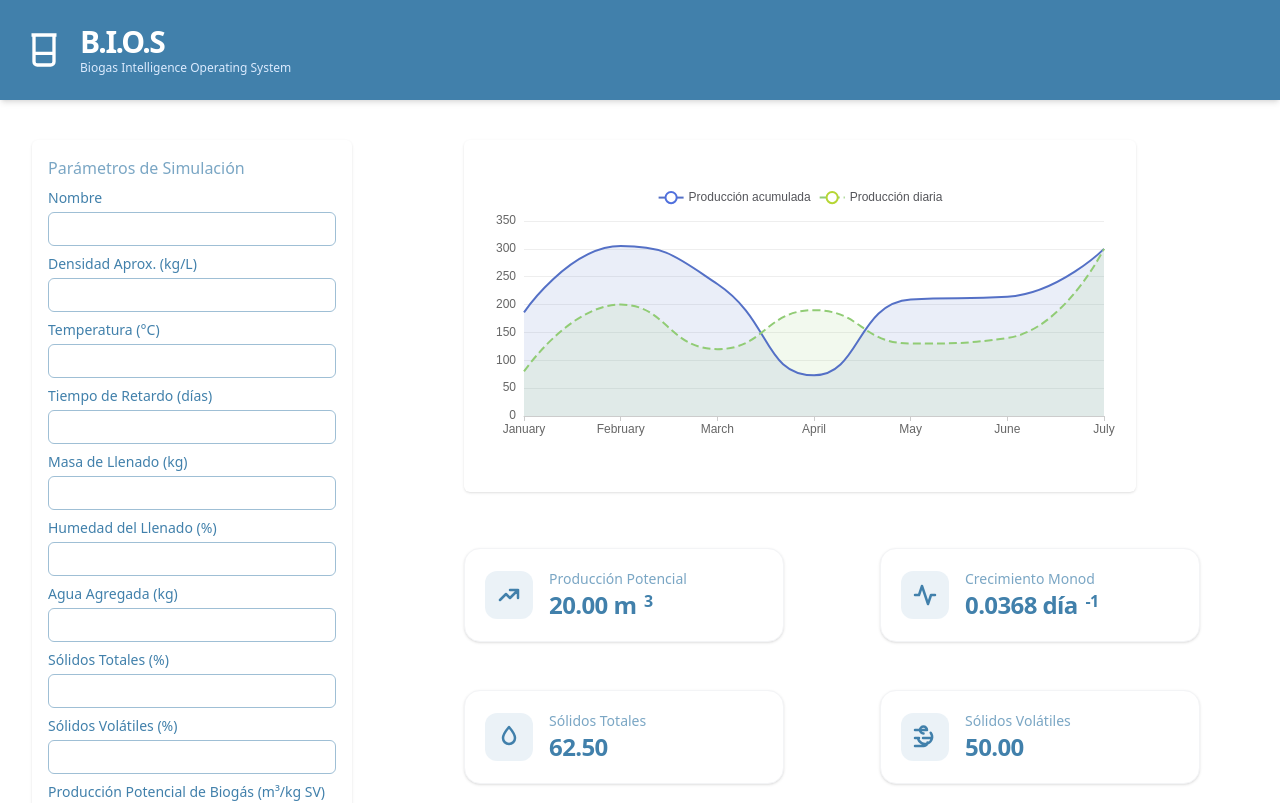
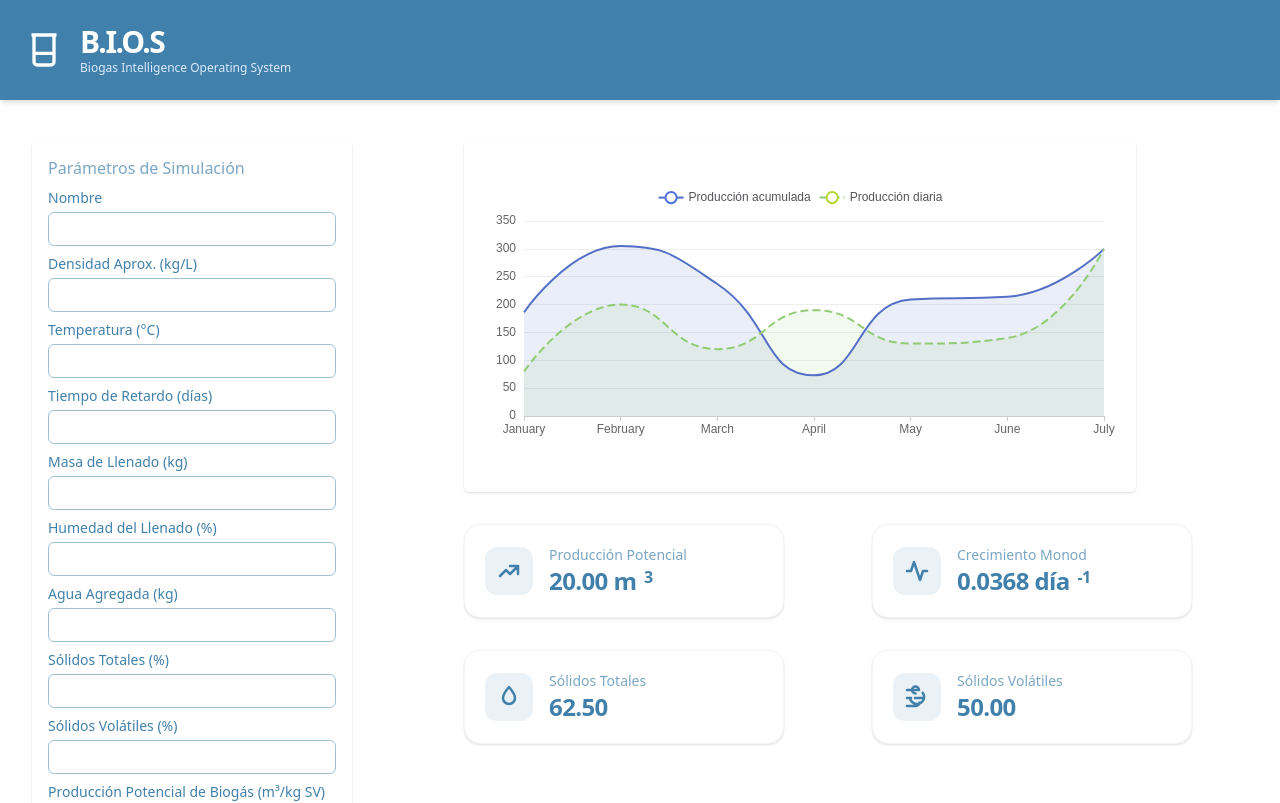
Before and after one commit to CharFranR/Biogas-Production-Simulator, a Vue app in the folder SimulatorProject/: page / in a window 1280 px wide. Shown: the top 803 px of the page. Built offline with nearby package versions, Linux system fonts and the light colour scheme.

Commit message:
template, delete gaps

```diff
--- a/SimulatorProject/src/components/cards.vue
+++ b/SimulatorProject/src/components/cards.vue
@@ -29,5 +29,3 @@ defineProps({
 
   </div>
 </template>
-
-<style scoped></style>
--- a/SimulatorProject/src/template.vue
+++ b/SimulatorProject/src/template.vue
@@ -63,7 +63,7 @@ const mobile = {
       </div>
 
       <!-- Right column: chart above, cards below -->
-      <div class="w-full lg:w-2/3 flex flex-col gap-6">
+      <div class="w-full lg:w-2/3 flex flex-col ">
         <Container maxSize="w-2xl">
           <AreaChart
             :series-a="desktop"
@@ -76,7 +76,7 @@ const mobile = {
           />
         </Container>
 
-        <div class="grid grid-cols-1 sm:grid-cols-2 gap-4">
+        <div class="grid grid-cols-1 sm:grid-cols-2">
           <Cards label="Producción Potencial" value="20.00 m" unit="3" :iconPath="iconTrending"></Cards>
           <Cards label="Crecimiento Monod" value="0.0368 día" unit="-1" :iconPath="iconMonitoing"></Cards>
           <Cards label="Sólidos Totales" value="62.50" :iconPath="iconMoinsture"></Cards>
```
